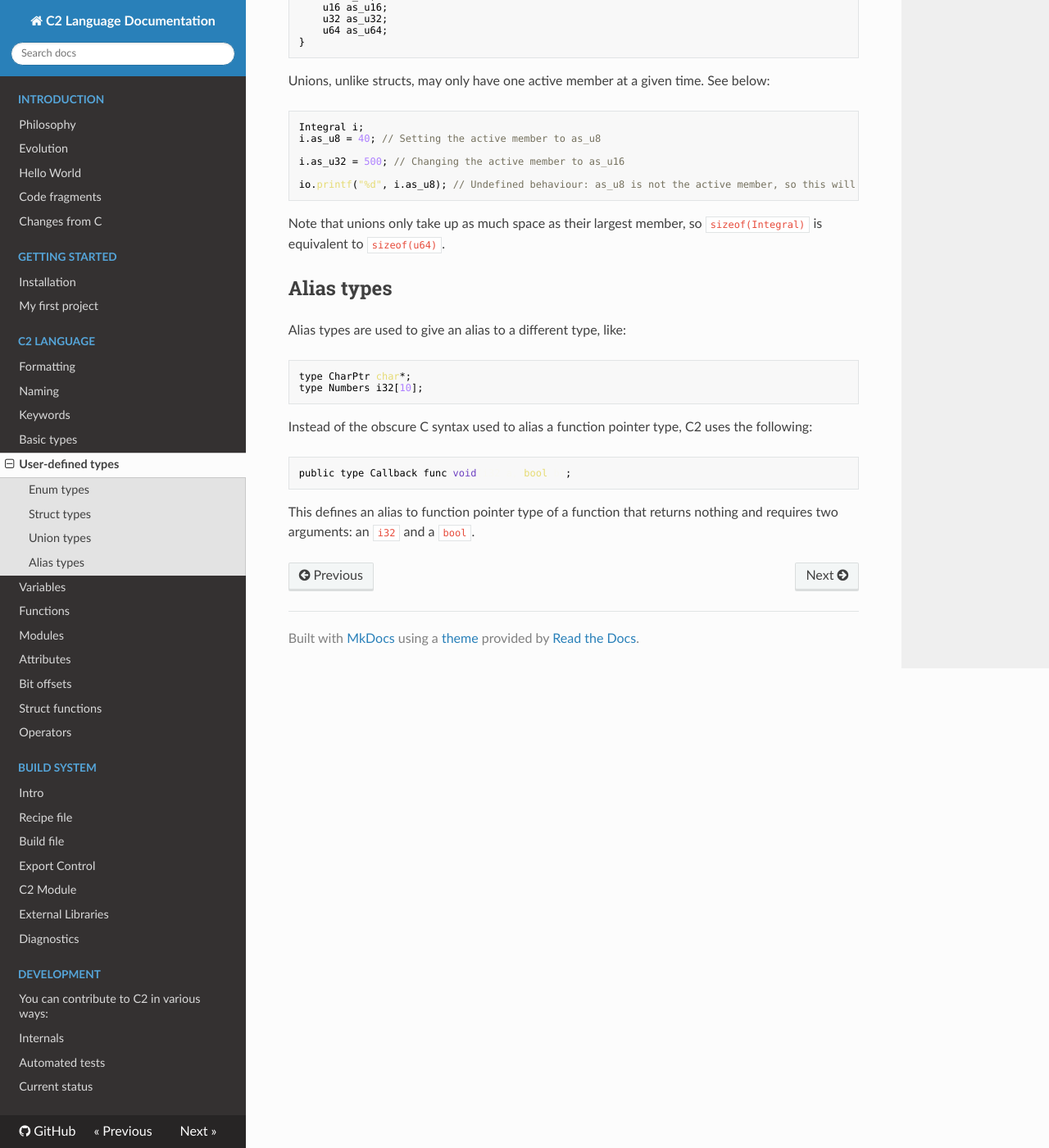
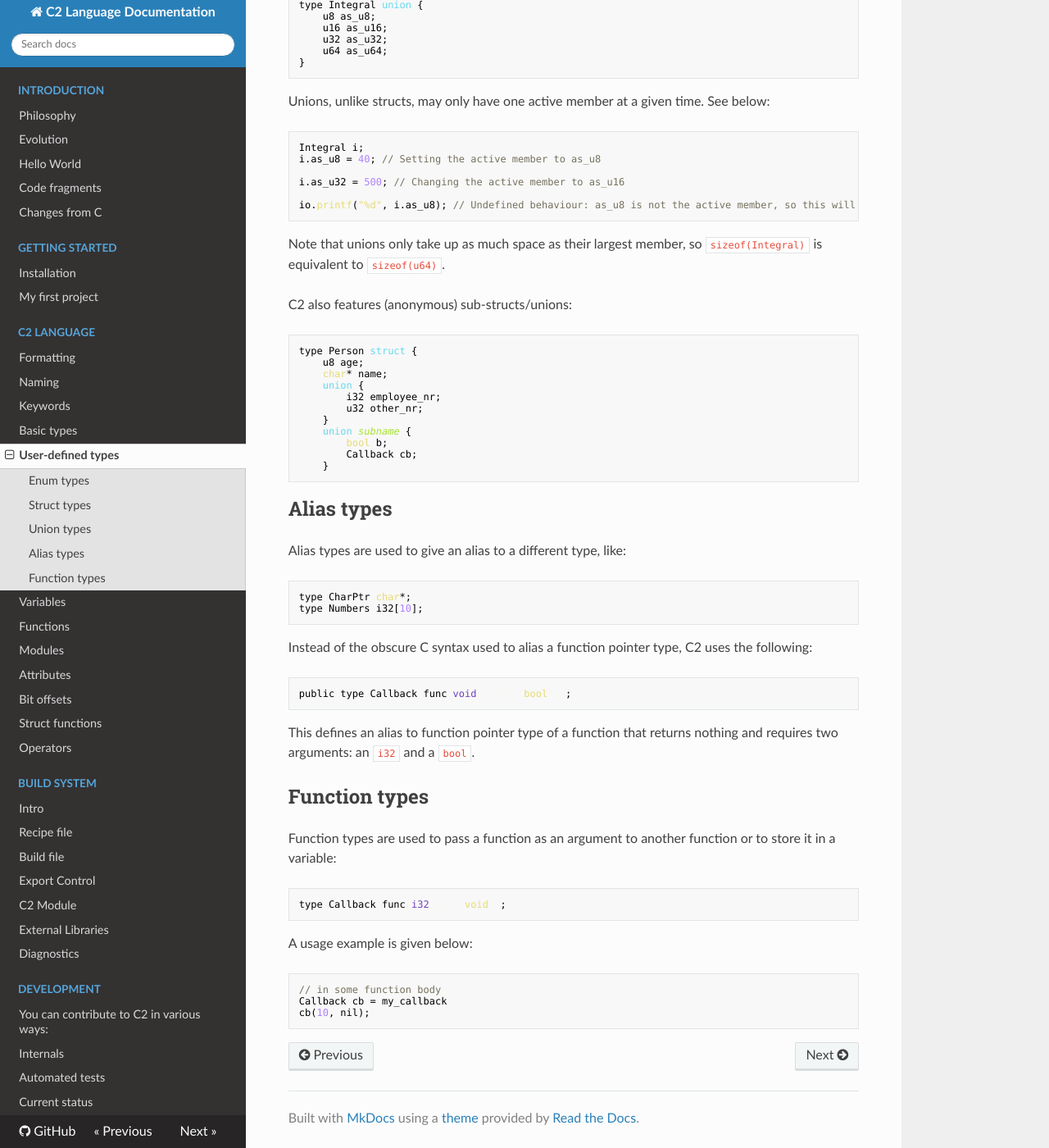
Before and after one commit to c2lang/documentation, an MkDocs documentation site: the page built from documentation/docs/language/user_types.md, in a window 1280 px wide and 1400 px high, scrolled down 1270 px. Shown: the whole window at 82% size. Built offline with MkDocs 1.6.1, drawn with Linux system fonts in a browser that asks for light colours; nearby versions of some CDN libraries; old or Windows-style settings are respelled for this version of MkDocs.

Commit message:
some small tweaks

````diff
--- a/documentation/docs/language/user_types.md
+++ b/documentation/docs/language/user_types.md
@@ -12,6 +12,7 @@
 * a `struct`
 * a `union`
 * an alias for another type
+* a `func`
 
 ## Enum types
 
@@ -71,6 +72,21 @@
 
 Note that unions only take up as much space as their largest member, so `sizeof(Integral)` is equivalent to `sizeof(u64)`.
 
+C2 also features (anonymous) sub-structs/unions:
+```c
+type Person struct {
+    u8 age;
+    char* name;
+    union {
+        i32 employee_nr;
+        u32 other_nr;
+    }
+    union subname {
+        bool b;
+        Callback cb;
+    }
+```
+
 
 ## Alias types
 Alias types are used to give an alias to a different type, like:
@@ -87,3 +103,20 @@
 ```
 This defines an alias to function pointer type of a function that returns nothing and requires two
 arguments: an `i32` and a `bool`.
+
+
+
+## Function types
+Function types are used to pass a function as an argument to another function or to store
+it in a variable:
+
+```c
+type Callback func i32(i32, void*);
+```
+
+A usage example is given below:
+```c
+// in some function body
+Callback cb = my_callback
+cb(10, nil);
+```
````
Also changed, not shown: documentation/docs/index.md (+15 -3 lines), documentation/docs/language/basic_types.md (+2 -4 lines), documentation/docs/language/operators.md (+3 -3 lines).
